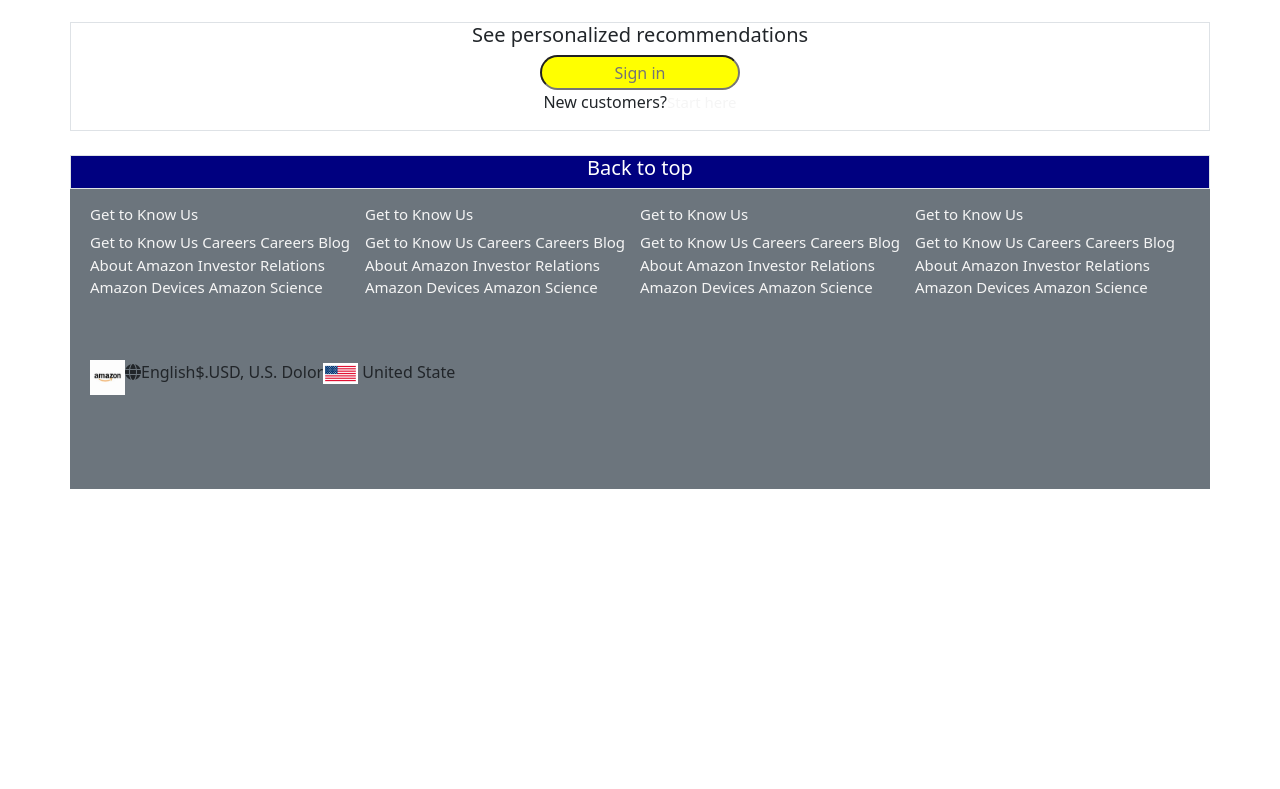
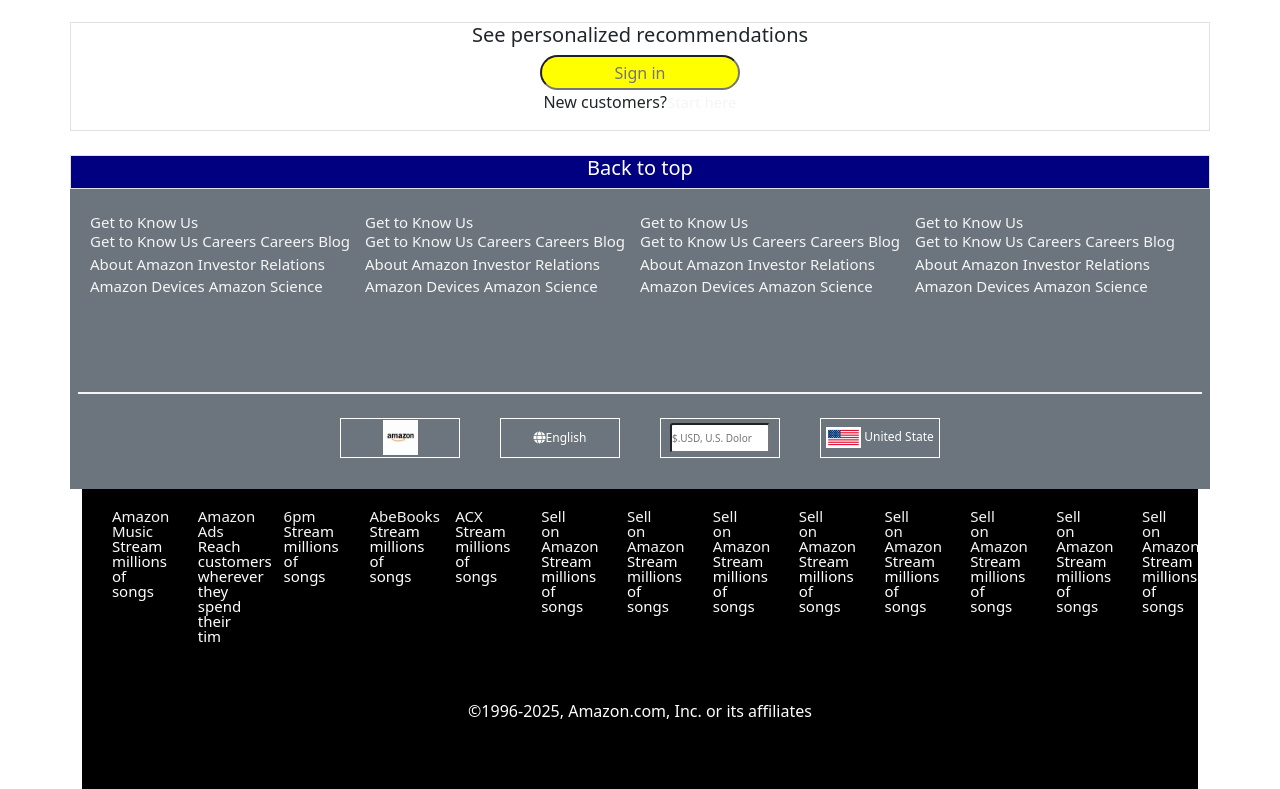
Before and after one commit to milyas1264/Clone-of-Amazone, a plain HTML site: page index.html in a window 1280 px wide. Shown: the part 1378-2167 px from the top of the page. Before the commit the page ends 1867 px from the top, so only its background shows below. Drawn offline with nearby package versions, Linux system fonts and the light colour scheme.

Commit message:
footer complete

```diff
--- a/index.html
+++ b/index.html
@@ -25,8 +25,8 @@
                 <div><input type="text" placeholder="Search Amazon"></div>
                 <div class="magglass"><img src="assets/search-icon-png-4.png" alt=""></div>
               </div>
-              <div ><img src="assets/usa-flag-icon-free-vector.jpg" alt="">
-            EN <img src="assets/dropdown arow.png" alt=""></div>
+              <div class="mb-0"><img src="assets/usa-flag-icon-free-vector.jpg" alt="">
+            <span class="mt-" style="font-size: 25px; font-weight: bold; align-self: baseline;">EN</span> <img src="assets/dropdown arow.png" alt=""></div>
             <div><span>Hello,sign in</span><br><span class="bold"><span>Account & List</span> </span></div>
             <div><span>Returns</span><br><span class="bold"><span>& Orders</span></span></div>
             <div ><i class="fa-solid fa-cart-shopping"></i><span class="bol">cart</span></div>
@@ -219,15 +219,101 @@
       <a href="#">Amazon Science</a>
     </div>
   </div>
-  <div class="container bg-secondary   " style="height: 60px;">
-    <div class="d-lg-flex justify-center ml-4 ">
-      <div><img src="assets/amazon logo.jpeg" alt=""></div>
-      <div><i class="fa-solid fa-globe"></i>English</div>
-      <div>$.USD, U.S. Dolor</div>
-      <div><img src="assets/usa-flag-icon-free-vector.jpg" alt=""> United State</div>
+  <!-- -----------empty for border line---------- -->
+      <div></div>
+  <div class="container bg-secondary" id="footer2">
+    <div><img src="assets/amazon logo.jpeg" alt=""></div>
+    <div><i class="fa-solid fa-globe"></i>English</div>
+    <div><input type="number" placeholder="$.USD, U.S. Dolor" focus=""></div>
+    <div><img src="assets/usa-flag-icon-free-vector.jpg" alt=""> United State</div>
+  </div><br>
+
+</div>
+
+<div class=" container  " style="height: 300px; background-color: black; color: white;">
+  <div class="row" id="footertext">
+    <div class="col-1">
+      <h6>Amazon Music</h6>
+      <span>Stream millions
+        of songs</span>
     </div>
-  </div>
-  </div>
+    <div class="col-1">
+      <h6>Amazon Ads</h6>
+      <span>
+        Reach customers
+        wherever they
+        spend their tim</span>
+    </div>
+    <div class="col-1">
+      <h6>6pm</h6>
+      <span>Stream millions
+        of songs</span>
+    </div>
+    <div class="col-1">
+      <h6>AbeBooks</h6>
+      <span>Stream millions
+        of songs</span>
+    </div>
+    <div class="col-1">
+      <h6>ACX</h6>
+      <span>Stream millions
+        of songs</span>
+    </div>
+    <div class="col-1">
+      <h6>Sell on Amazon</h6>
+      <span>Stream millions
+        of songs</span>
+    </div>
+    <div class="col-1">
+      <h6>Sell on Amazon</h6>
+      <span>Stream millions
+        of songs</span>
+    </div>
+    <div class="col-1">
+      <h6>Sell on Amazon</h6>
+      <span>Stream millions
+        of songs</span>
+    </div>
+    <div class="col-1">
+      <h6>Sell on Amazon</h6>
+      <span>Stream millions
+        of songs</span>
+    </div>
+    <div class="col-1">
+      <h6>Sell on Amazon</h6>
+      <span>Stream millions
+        of songs</span>
+    </div>
+    <div class="col-1">
+      <h6>Sell on Amazon</h6>
+      <span>Stream millions
+        of songs</span>
+    </div>
+    <div class="col-1">
+      <h6>Sell on Amazon</h6>
+      <span>Stream millions
+        of songs</span>
+    </div>
+    <div class="col-1">
+      <h6>Sell on Amazon</h6>
+      <span>Stream millions
+        of songs</span>
+    </div>
+    </div>
+
+
+
+
+    <div style="text-align: center; margin-top: 100px;">
+      &copy;1996-2025, Amazon.com, Inc. or its affiliates
+    </div>
+</div>
+
+
+
+
+
+
 
 
 
--- a/style.css
+++ b/style.css
@@ -12,18 +12,14 @@
     height: 100px;
 
 }
+
 .container-fluid{
     height: 60px;
     background-color: #0f1111;
     color: whitesmoke;
     font-size: 15px;
 }
-.border{
-    border: 2px solid transparent;
-}
-.border:hover{
-    color: 2px solid white;
-}
+
 .bold{
     font-weight: 700;
 }
@@ -96,7 +92,7 @@
 }
 
 #ftop{
-
+    height: 100%;
     background-color: navy;
     color: white;
     text-align: center;
@@ -108,3 +104,54 @@
     color: whitesmoke;
     font-size: 15px;
 }
+
+input[type="number"]{
+    width: 100px;
+    height: 30px;
+    font-size: 10px;
+    border-radius: 3px;
+
+
+}
+#footer2{
+
+    display: flex;
+    justify-content: center;
+    align-items: center;
+    gap: 40px;
+
+}
+
+#footer2 div{
+    width: 120px;
+    height: 40px;
+    background-color: transparent;
+    border: 1px solid white;
+    color: white;
+    font-size: 12px;
+    text-align: center;
+    align-content: center;
+}
+div:empty{
+    border-bottom: 2px solid whitesmoke;
+}
+.col-1{
+    width: 50px;
+    height: 100px;
+}
+
+ .col-1, span, h6{
+   line-height: 15px;
+   margin: auto;
+
+}
+
+.col-1, h6, span{
+    margin-top: 10px;
+}
+
+#footertext{
+
+    justify-content: space-around;
+
+}
```
